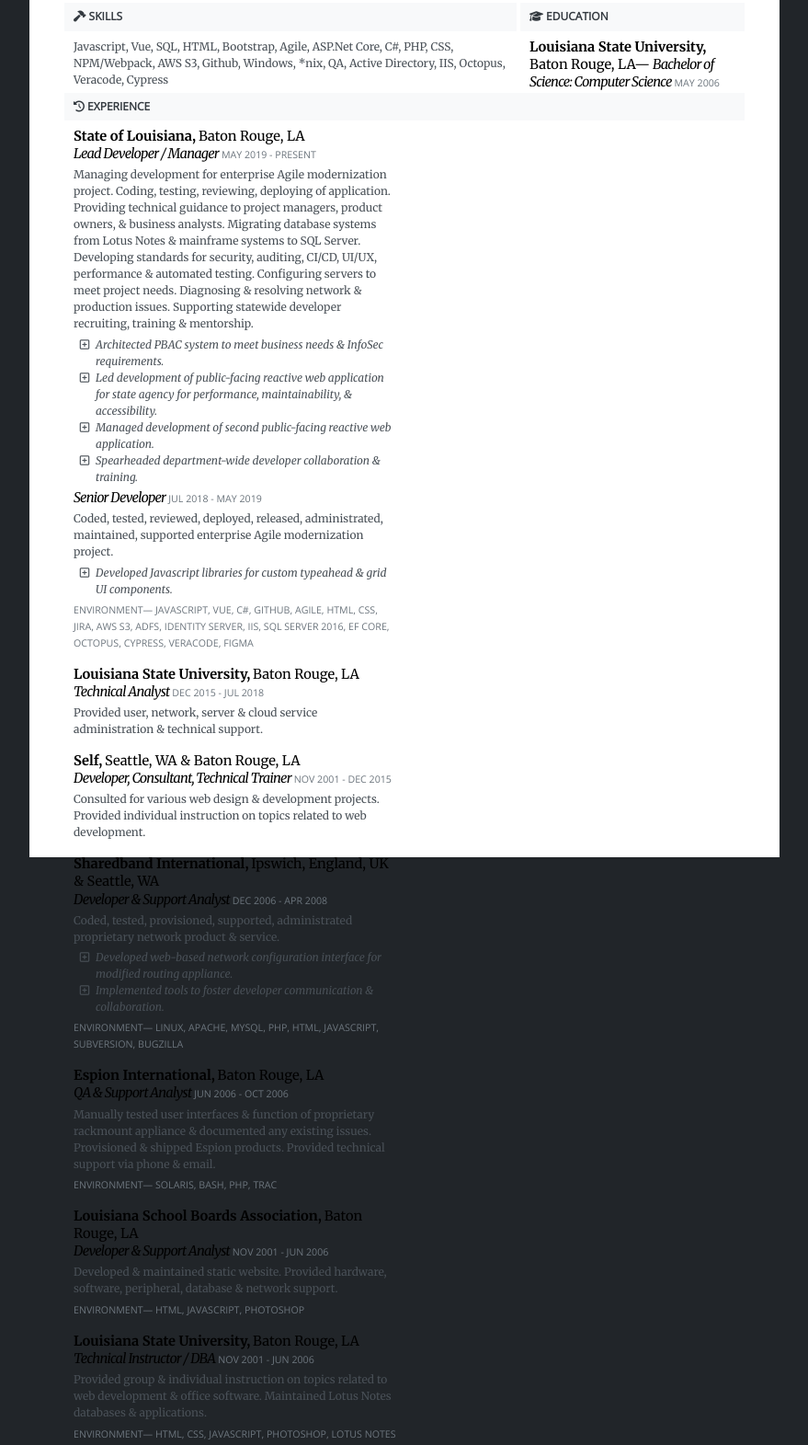
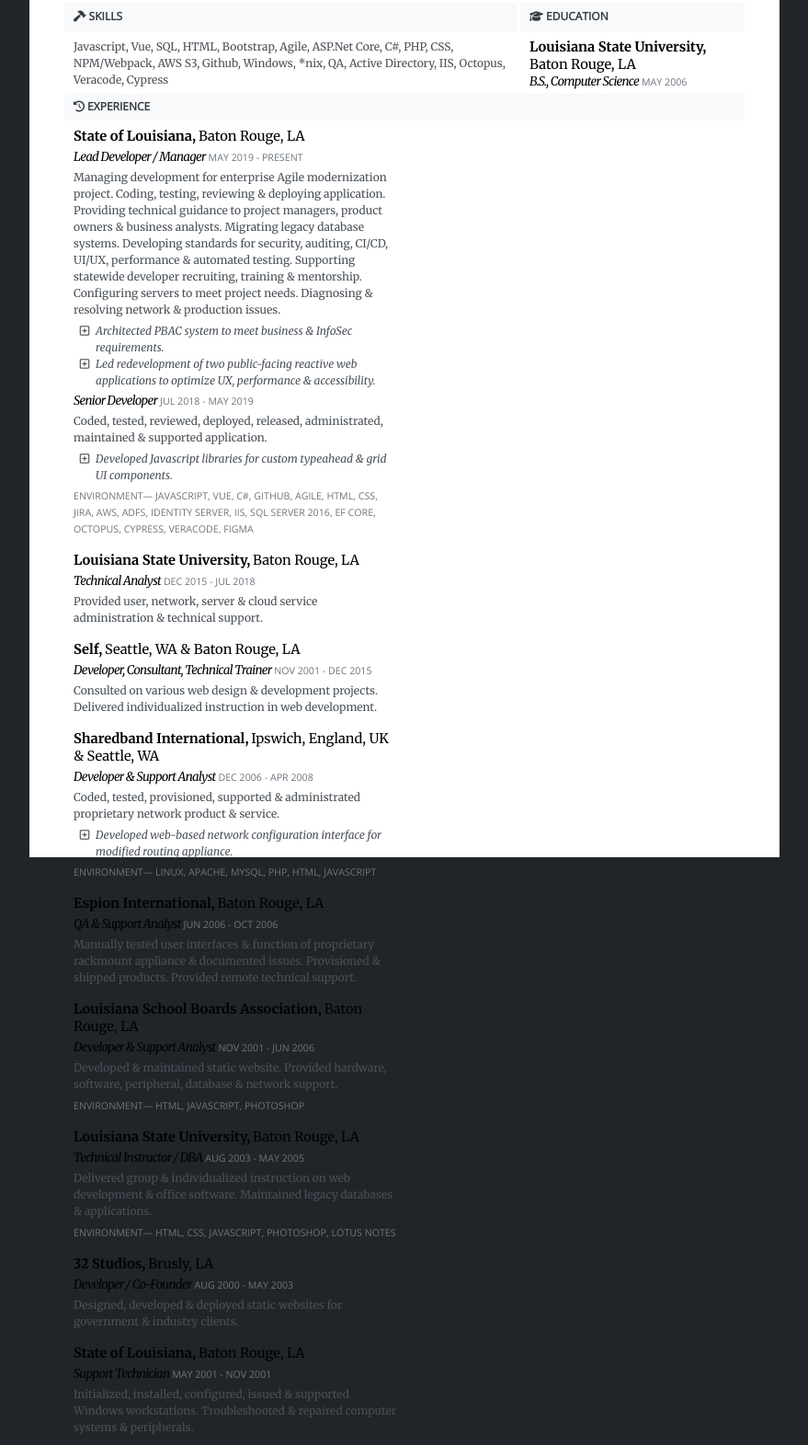
Before and after one commit to stephenhebert/resume, a plain HTML site: page index.html in a window 1280 px wide. Shown: the part 148-1719 px from the top of the page at 92% size, without its empty margins (200-1079 px from the left). Drawn offline with nearby package versions, Linux system fonts and the light colour scheme.

Commit message:
final 202106

```diff
--- a/css/main.css
+++ b/css/main.css
@@ -54,7 +54,7 @@
     color: black;
     font-family: 'Merriweather', serif;
     font-style: italic;
-    font-size: 11pt;
+    font-size: 10pt;
     line-height: 1.3;
     letter-spacing: -.05em;
 }
@@ -91,3 +91,9 @@ ul, ol {
 .fa-ul {
     margin-left: 1.5rem !important;
 }
+
+@media print {
+    #main {
+        margin: 0 !important;
+    }
+}
--- a/data.json
+++ b/data.json
@@ -10,7 +10,7 @@
         {
             "institution": "Louisiana State University",
             "location": "Baton Rouge, LA",
-            "degree": "Bachelor of Science: Computer Science",
+            "degree": "B.S., Computer Science",
             "date": "May 2006"
         }
     ],
@@ -46,23 +46,21 @@
                     "title": "Lead Developer / Manager",
                     "fromDate": "May 2019",
                     "toDate": "Present",
-                    "description": "Managing development for enterprise Agile modernization project.  Coding, testing, reviewing, deploying of application.  Providing technical guidance to project managers, product owners, & business analysts. Migrating database systems from Lotus Notes & mainframe systems to SQL Server. Developing standards for security, auditing, CI/CD, UI/UX, performance & automated testing. Configuring servers to meet project needs. Diagnosing & resolving network & production issues.  Supporting statewide developer recruiting, training & mentorship.",
+                    "description": "Managing development for enterprise Agile modernization project.  Coding, testing, reviewing & deploying application.  Providing technical guidance to project managers, product owners & business analysts. Migrating legacy database systems. Developing standards for security, auditing, CI/CD, UI/UX, performance & automated testing. Supporting statewide developer recruiting, training & mentorship. Configuring servers to meet project needs. Diagnosing & resolving network & production issues.",
                     "highlights": [
-                        "Architected PBAC system to meet business needs & InfoSec requirements.",
-                        "Led development of public-facing reactive web application for state agency for performance, maintainability, & accessibility.",
-                        "Managed development of second public-facing reactive web application.",
-                        "Spearheaded department-wide developer collaboration & training."
+                        "Architected PBAC system to meet business & InfoSec requirements.",
+                        "Led redevelopment of two public-facing reactive web applications to optimize UX, performance & accessibility."
                     ]
                 },
                 {
                     "title": "Senior Developer",
                     "fromDate": "Jul 2018",
                     "toDate": "May 2019",
-                    "description": "Coded, tested, reviewed, deployed, released, administrated, maintained, supported enterprise Agile modernization project.",
+                    "description": "Coded, tested, reviewed, deployed, released, administrated, maintained & supported application.",
                     "highlights": [
                         "Developed Javascript libraries for custom typeahead & grid UI components."
                     ],
-                    "environment": "Javascript, Vue, C#, Github, Agile, HTML, CSS, JIRA, AWS S3, ADFS, Identity Server, IIS, SQL Server 2016, EF Core, Octopus, Cypress, Veracode, Figma"
+                    "environment": "Javascript, Vue, C#, Github, Agile, HTML, CSS, JIRA, AWS, ADFS, Identity Server, IIS, SQL Server 2016, EF Core, Octopus, Cypress, Veracode, Figma"
                 }
             ]
         },
@@ -86,7 +84,7 @@
                     "title": "Developer, Consultant, Technical Trainer",
                     "fromDate": "Nov 2001",
                     "toDate": "Dec 2015",
-                    "description": "Consulted for various web design & development projects.  Provided individual instruction on topics related to web development."
+                    "description": "Consulted on various web design & development projects.  Delivered individualized instruction in web development."
                 }
             ]
         },
@@ -98,12 +96,11 @@
                     "title": "Developer & Support Analyst",
                     "fromDate": "Dec 2006",
                     "toDate": "Apr 2008",
-                    "description": "Coded, tested, provisioned, supported, administrated proprietary network product & service.",
+                    "description": "Coded, tested, provisioned, supported & administrated proprietary network product & service.",
                     "highlights": [
-                        "Developed web-based network configuration interface for modified routing appliance.",
-                        "Implemented tools to foster developer communication & collaboration."
+                        "Developed web-based network configuration interface for modified routing appliance."
                     ],
-                    "environment":"Linux, Apache, MySQL, PHP, HTML, Javascript, Subversion, Bugzilla"
+                    "environment":"Linux, Apache, MySQL, PHP, HTML, Javascript"
                 }
             ]
         },
@@ -115,8 +112,7 @@
                     "title": "QA & Support Analyst",
                     "fromDate": "Jun 2006",
                     "toDate": "Oct 2006",
-                    "description": "Manually tested user interfaces & function of proprietary rackmount appliance & documented any existing issues. Provisioned & shipped Espion products.  Provided technical support via phone & email.",
-                    "environment": "Solaris, Bash, PHP, Trac"
+                    "description": "Manually tested user interfaces & function of proprietary rackmount appliance & documented issues. Provisioned & shipped products.  Provided remote technical support."
                 }
             ]
         },
@@ -139,9 +135,9 @@
             "roles": [
                 {
                     "title": "Technical Instructor / DBA",
-                    "fromDate": "Nov 2001",
-                    "toDate": "Jun 2006",
-                    "description": "Provided group & individual instruction on topics related to web development & office software. Maintained Lotus Notes databases & applications.",
+                    "fromDate": "Aug 2003",
+                    "toDate": "May 2005",
+                    "description": "Delivered group & individualized instruction on web development & office software. Maintained legacy databases & applications.",
                     "environment": "HTML, CSS, Javascript, Photoshop, Lotus Notes"
                 }
             ]
@@ -151,11 +147,10 @@
             "location": "Brusly, LA",
             "roles": [
                 {
-                    "title": "Developer / Co-founder",
+                    "title": "Developer / Co-Founder",
                     "fromDate": "Aug 2000",
                     "toDate": "May 2003",
-                    "description": "Designed, developed & deployed static websites for small private & public clients.",
-                    "environment": "HTML, Javascript, Photoshop, Unix, DNS"
+                    "description": "Designed, developed & deployed static websites for government & industry clients."
                 }
             ]
         },
@@ -167,7 +162,7 @@
                     "title": "Support Technician",
                     "fromDate": "May 2001",
                     "toDate": "Nov 2001",
-                    "description": "Provided technical support via phone & in person.  Initialized, installed, configured, issued & supported Windows workstations.  Troubleshooted & repaired computer systems & peripherals."
+                    "description": "Initialized, installed, configured, issued & supported Windows workstations.  Troubleshooted & repaired computer systems & peripherals."
                 }
             ]
         }
--- a/index.html
+++ b/index.html
@@ -10,6 +10,7 @@
 <!-- . update to vue3 -->
 <!-- . loading animation -->
 <!-- . implement axios -->
+<!-- . think of good way to highlight work on PTT -->
 
 <html lang="en">
 
@@ -56,10 +57,14 @@
             <div class="col-4" v-if="vm.education">
                 <div class="section-title text-uppercase"><i class="fas fa-graduation-cap"></i> Education</div>
                 <div v-for="item in vm.education">
-                    <span class="organization">{{item.institution}},</span>
-                    <span class="location">{{item.location}}&mdash;</span>
-                    <span class="emphasized">{{item.degree}}</span>
-                    <span class="comment">{{item.date}}</span>
+                    <div>
+                        <span class="organization">{{item.institution}},</span>
+                        <span class="location">{{item.location}}</span>
+                    </div>
+                    <div>
+                        <span class="emphasized">{{item.degree}}</span>
+                        <span class="comment">{{item.date}}</span>
+                    </div>
                 </div>
             </div>
             <!-- <div class="col-2">
@@ -81,7 +86,7 @@
                         <span class="location" v-if="item.location" v-html="item.location"></span>
                     </div>
                     <div v-for="role in item.roles">
-                        <div class="mb-1">
+                        <div class="mt-1">
                             <span class="emphasized d-inline-block" v-if="role.title" v-html="role.title"></span>
                             <span class="comment d-inline-block" v-if="role.fromDate">{{role.fromDate}} - {{role.toDate}}</span>
                         </div>
@@ -96,7 +101,7 @@
                 </div>
 
             </div>
-            <div class="comment text-center mt-3">References available upon request</div>
+            <div class="comment text-center mt-2">References available upon request</div>
         </div>
     </div>
 
```
Also changed, not shown: 1 other file.
